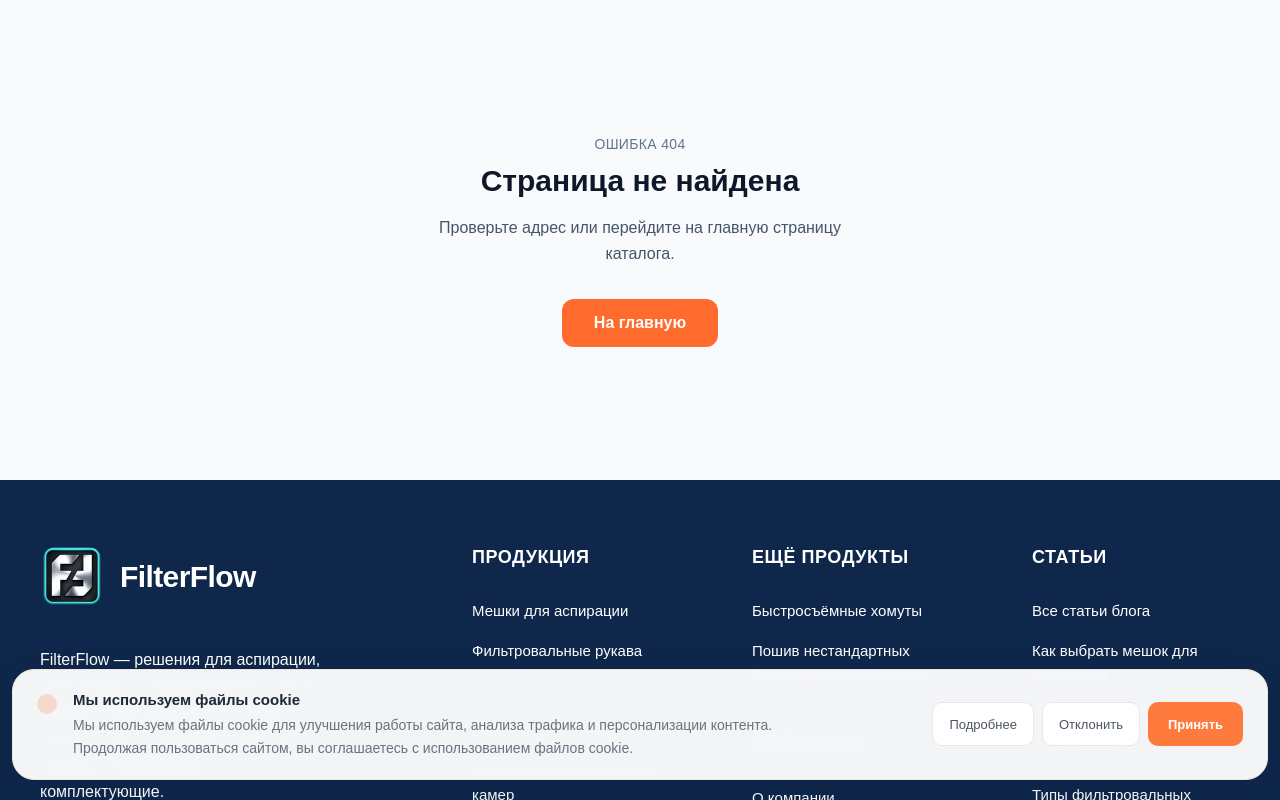
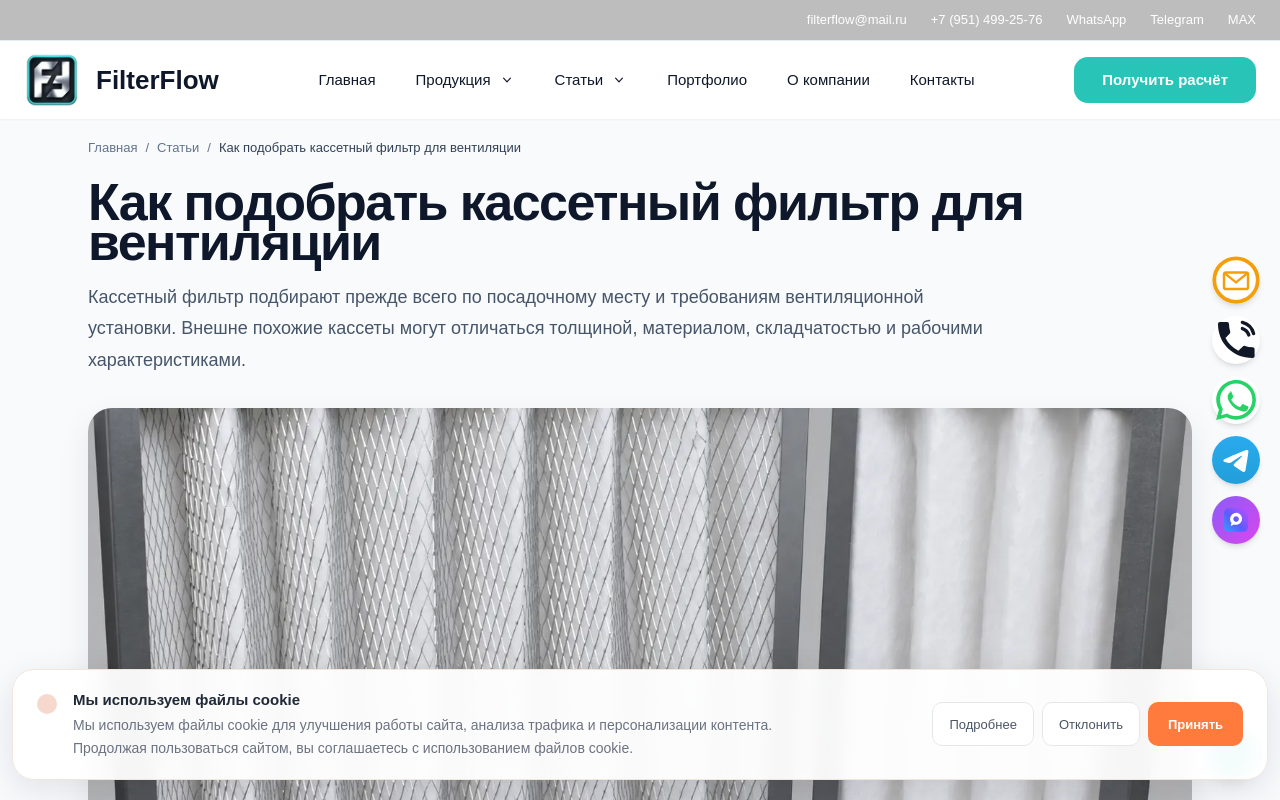
Before and after one commit to karipupkina-ux/filterflow-next, a Next.js app: page /blog/kak-podobrat-kassetnyj-filtr in a window 1280 px wide. Before the commit this address had no page. Shown: the top 800 px of the page. Built offline with nearby package versions, Linux system fonts and the light colour scheme.

Commit message:
SEO content: add article kak-podobrat-kassetnyj-filtr

```diff
--- /dev/null
+++ b/app/blog/kak-podobrat-kassetnyj-filtr/page.tsx
@@ -0,0 +1,78 @@
+import type { Metadata } from "next";
+import ClusterArticlePage from "../../components/ClusterArticlePage";
+import { pageMetadata } from "@/lib/seo-metadata";
+
+const PAGE_TITLE = "Как подобрать кассетный фильтр для вентиляции";
+const PAGE_DESCRIPTION = "Как подобрать кассетный воздушный фильтр: ширина, высота, толщина рамки, материал, маркировка, класс фильтрации и посадочное место.";
+const PAGE_PATH = "/blog/kak-podobrat-kassetnyj-filtr";
+
+export const metadata: Metadata = pageMetadata({
+  title: PAGE_TITLE,
+  description: PAGE_DESCRIPTION,
+  path: PAGE_PATH,
+});
+
+export default function Page() {
+  return (
+    <ClusterArticlePage
+      title={PAGE_TITLE}
+      description={PAGE_DESCRIPTION}
+      path={PAGE_PATH}
+      image="/images/new-products/cassette-filters-pair.webp"
+      imageAlt="Кассетные воздушные фильтры в жёсткой рамке"
+      datePublished="2026-10-16"
+      dateModified="2026-10-16"
+      intro="Кассетный фильтр подбирают прежде всего по посадочному месту и требованиям вентиляционной установки. Внешне похожие кассеты могут отличаться толщиной, материалом, складчатостью и рабочими характеристиками."
+      sections={[
+  {
+    "title": "Основные размеры",
+    "bullets": [
+      "Ширина рамки",
+      "Высота рамки",
+      "Толщина фильтра",
+      "Толщина и материал рамки",
+      "Направление установки, если оно задано"
+    ]
+  },
+  {
+    "title": "Какие данные кроме размеров нужны",
+    "paragraphs": [
+      "Для замены полезно передать маркировку старой кассеты, назначение установки и требования по эффективности. Одного размера недостаточно, если в одной рамке могут использоваться разные фильтрующие материалы."
+    ]
+  },
+  {
+    "title": "Почему нельзя увеличивать толщину без проверки",
+    "paragraphs": [
+      "Более глубокая кассета может физически не войти в секцию или мешать соседним элементам. Любое изменение конструкции лучше сверять с доступным монтажным пространством."
+    ]
+  },
+  {
+    "title": "Что делать при нестандартном размере",
+    "paragraphs": [
+      "Если штатный типоразмер не подходит, кассету можно изготовить по фактической ширине, высоте и толщине посадочного места. Фото направляющих помогает исключить ошибку в размере рамки."
+    ]
+  }
+]}
+      productHref="/kassetnye-filtry/"
+      productLabel="Кассетные воздушные фильтры"
+      productText="Изготавливаем стандартные и нестандартные кассетные фильтры по размерам и требованиям оборудования."
+      related={[
+  {
+    "title": "Что означают G4, M5, F7 и F9",
+    "href": "/blog/klassy-g4-m5-f7-f9/",
+    "text": "Как работать со старой маркировкой."
+  },
+  {
+    "title": "Как определить размер карманного фильтра",
+    "href": "/blog/kak-opredelit-razmer-karmannogo-filtra/",
+    "text": "Размеры для карманной конструкции."
+  },
+  {
+    "title": "Карманный или кассетный фильтр",
+    "href": "/blog/karmannyj-ili-kassetnyj-filtr/",
+    "text": "Сравнение двух типов фильтров."
+  }
+]}
+    />
+  );
+}
```
